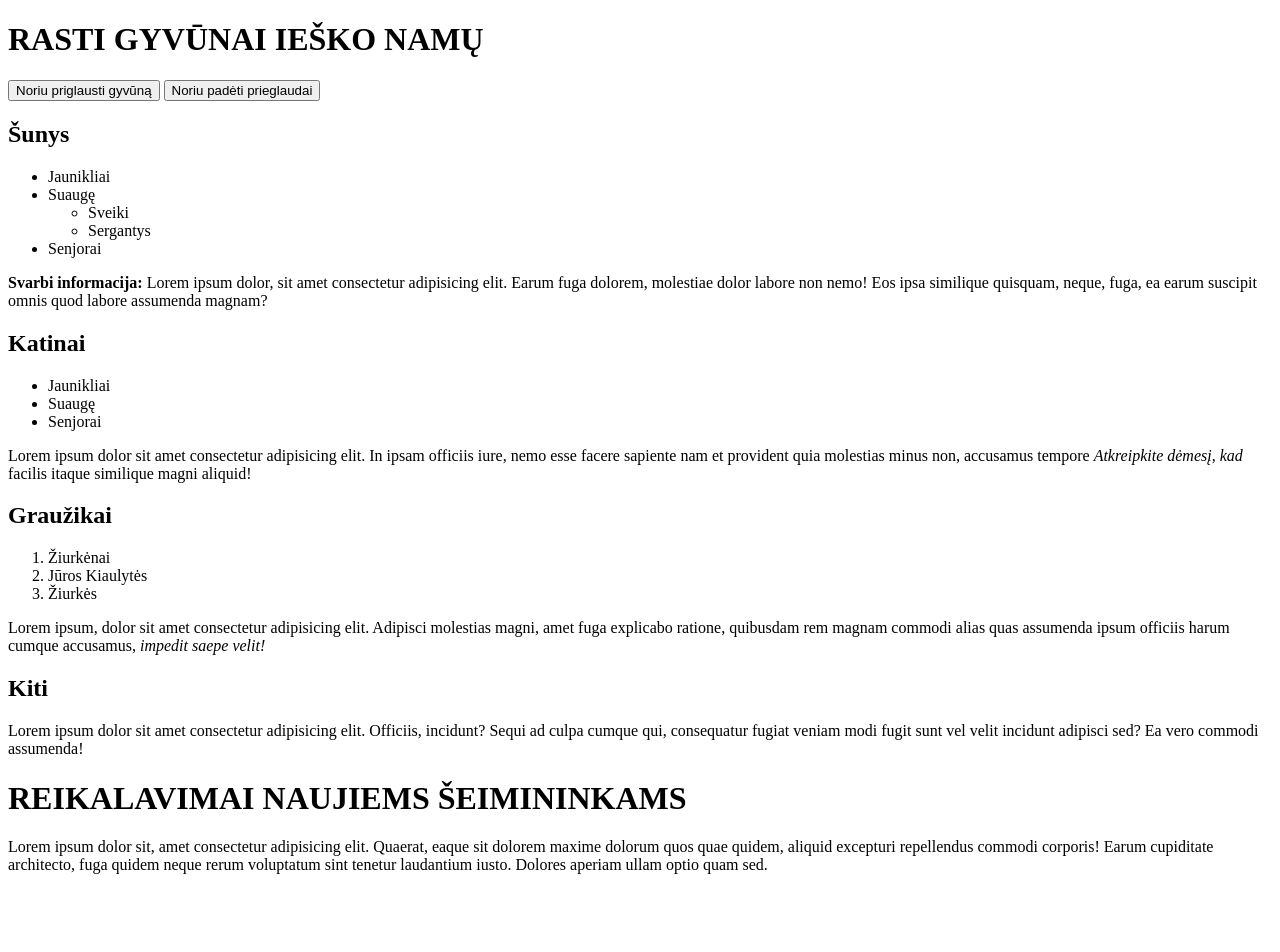
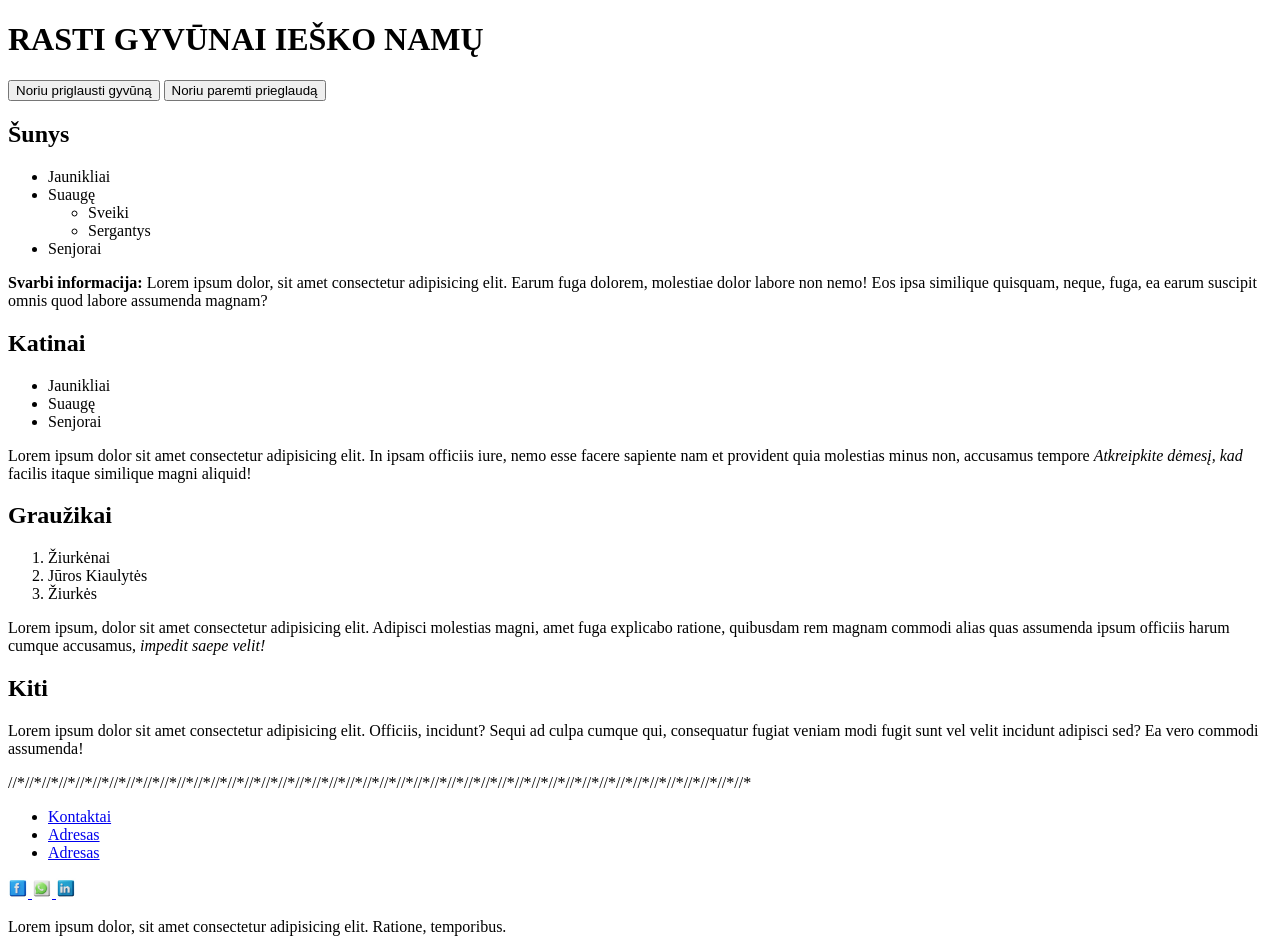
Before and after one commit to Ingridamot/PirmaUzduotis_su_HTML, a plain HTML site: page gyvunu-prieglauda.html in a window 1280 px wide. Before the commit the page ends 890 px from the top, so only its background shows below. Drawn offline with Linux system fonts and the light colour scheme.

Commit message:
padariau footer

```diff
--- a/gyvunu-prieglauda.html
+++ b/gyvunu-prieglauda.html
@@ -9,7 +9,7 @@
     <header>
         <h1>RASTI GYVŪNAI IEŠKO NAMŲ</h1>
         <button>Noriu priglausti gyvūną</button>
-        <button>Noriu padėti prieglaudai</button>
+        <button>Noriu paremti prieglaudą</button>
     </header>
     <div>
         <main>
@@ -48,12 +48,37 @@
             <p>
                 Lorem ipsum dolor sit amet consectetur adipisicing elit. Officiis, incidunt? Sequi ad culpa cumque qui, consequatur fugiat veniam modi fugit sunt vel velit incidunt adipisci sed? Ea vero commodi assumenda!
             </p>
+            <p> //*//*//*//*//*//*//*//*//*//*//*//*//*//*//*//*//*//*//*//*//*//*//*//*//*//*//*//*//*//*//*//*//*//*//*//*//*//*//*//*//*//*//*//*</p>
         </main>
     </div>
+
     <footer>
-        <h1>REIKALAVIMAI NAUJIEMS ŠEIMININKAMS</h1>
+
+            <ul>
+                <li>
+                    <a href="/kontaktai-adresas- rekvizitai.html" target="_blank">Kontaktai</a>
+                </li>
+                <li>
+                    <a href="/kontaktai-adresas- rekvizitai.html" target="_blank">Adresas</a>
+                </li>
+                <li>
+                    <a href="/kontaktai-adresas- rekvizitai.html" target="_blank">Adresas</a>
+                </li>
+            </ul>
+
+        <a href="https://www.facebook.com/?locale=lt_LT" target="_blank">
+            <img src="/icons img/facebook.jpg" alt="facebook" width="20">
+        </a>
+        <a href="https://www.whatsapp.com" target="_blank">
+            <img src="/icons img/whatsApp.jpg" alt="facebook" width="20">
+        </a>
+        <a href="https://lt.linkedin.com" target="_blank">
+            <img src="/icons img/linkedln.jpg" alt="facebook" width="20">
+        </a>
+
+
         <p>
-            Lorem ipsum dolor sit, amet consectetur adipisicing elit. Quaerat, eaque sit dolorem maxime dolorum quos quae quidem, aliquid excepturi repellendus commodi corporis! Earum cupiditate architecto, fuga quidem neque rerum voluptatum sint tenetur laudantium iusto. Dolores aperiam ullam optio quam sed.
+            Lorem ipsum dolor, sit amet consectetur adipisicing elit. Ratione, temporibus.
 
         </p>
     </footer>
```
Also changed, not shown: kontaktai-adresas- rekvizitai.html (added, +28 -0 lines), icons img/facebook.jpg (added), icons img/linkedln.jpg (added), icons img/whatsApp.jpg (added), images/zemelapis.jpg (added).
